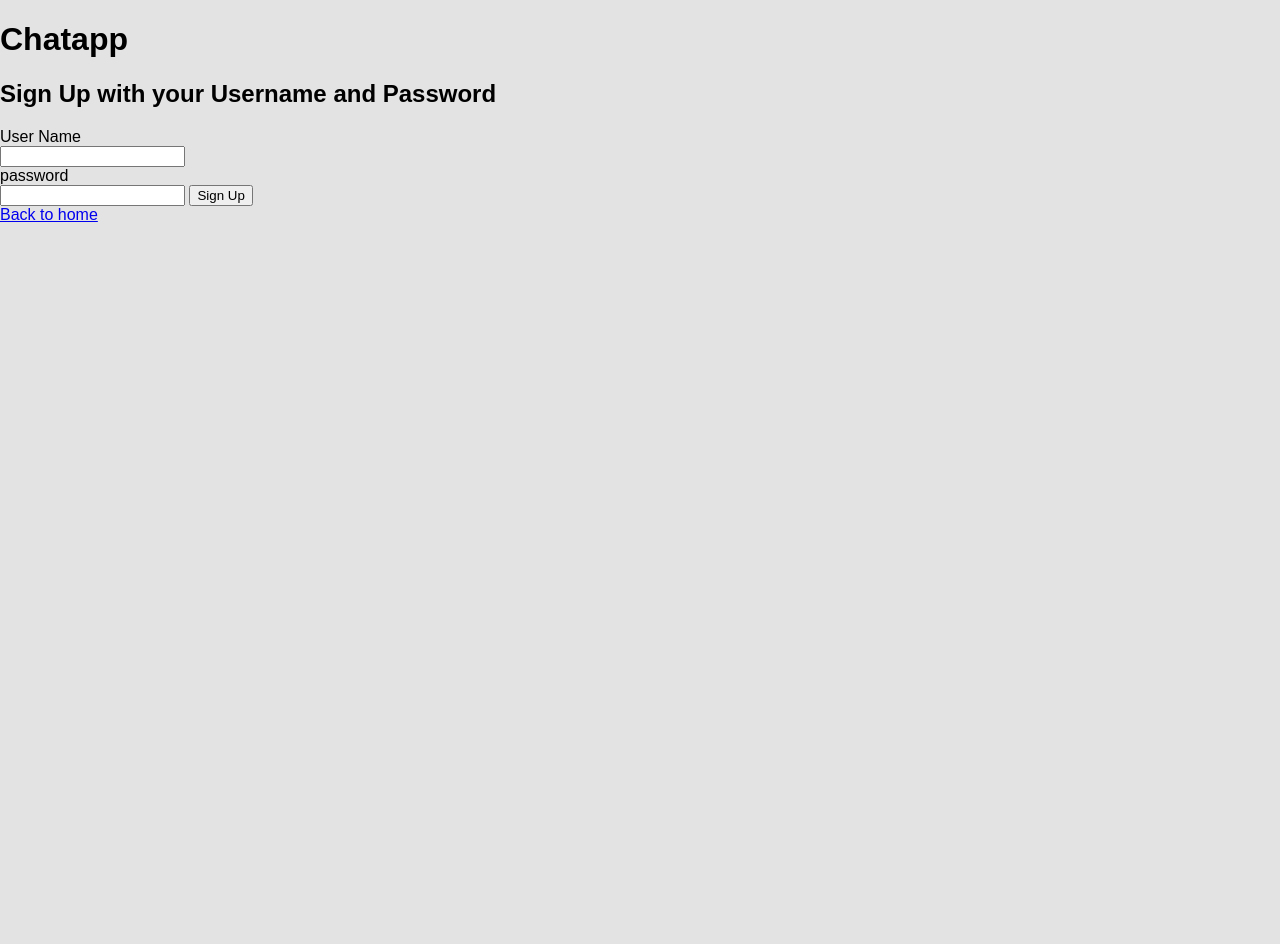
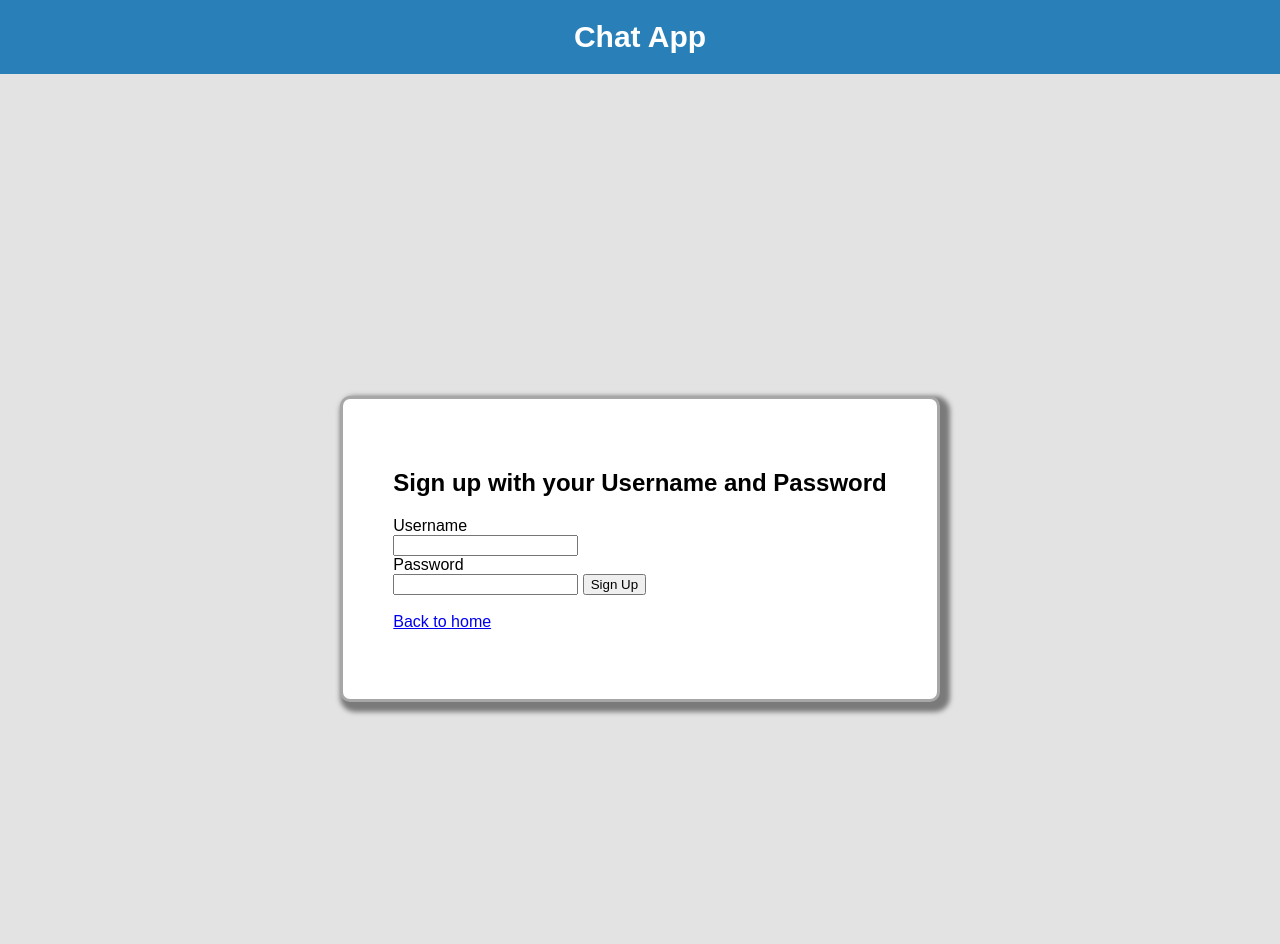
Before and after one commit to Oprixion/ChatApp, a PHP site: page /signup.php in a window 1280 px wide. Shown: the top 944 px of the page. Before the commit the page ends 222 px from the top, so only its background shows below. Run offline with PHP 8.4, Linux system fonts and the light colour scheme.

Commit message:
added signup.php styles

```diff
--- a/css/style.css
+++ b/css/style.css
@@ -144,7 +144,7 @@ body, html {
   background-color: black;
 }
 
-/* index.php styles */
+/*==================================================================================================*/
 
 header {
   display: flex;
@@ -175,10 +175,11 @@ h3 {
   background-color: white;
   text-decoration: none;
   padding: 50px;
-  border-color: rgb(167, 167, 167);
-  border-style: solid;
+  border: solid rgb(167, 167, 167);
   border-radius: 10px;
   box-shadow: 5px 5px 5px 5px #7a7a7a;
 }
 
-/* signup.php styles */
+.success {
+  background-color: black;
+}
--- a/signup.php
+++ b/signup.php
@@ -24,19 +24,31 @@ if (isset($_POST['submit'])) {
     }
 }
 ?>
-<?php if (isset($_POST['submit']) && $statement) { ?>
- <?php echo escape($_POST['username']); ?> successfully added.
-<?php } ?>
-
 <?php include "templates/header.php"; ?>
-    <h1>Chatapp</h1>
-    <h2>Sign Up with your Username and Password</h2>
-    <form method="post">
-        <label for="username">User Name</label>
-        <input type="text" name="username" id="username">
-        <label for="password">password</label>
-        <input type="password" name="password" id="password">
-        <input type="submit" name="submit" value="Sign Up">
-    </form>
-    <a href="index.php">Back to home</a>
+<!DOCTYPE html>
+<body>
+    <header>
+        <h3>Chat App</h3>
+    </header>
+    <div class="sign">
+        <div>
+            <h2>Sign up with your Username and Password</h2>
+            <form method="post">
+                <label for="username">Username</label>
+                <input type="text" name="username" id="username">
+                <label for="password">Password</label>
+                <input type="password" name="password" id="password">
+                <input type="submit" name="submit" value="Sign Up">
+            </form>
+            <br>
+            <a href="index.php">Back to home</a>
+            <br>
+            <br>
+            <?php if (isset($_POST['submit']) && $statement) { ?>
+            <?php echo escape($_POST['username']); ?> successfully added.
+            <?php } ?>
+        </div>
+    </div>
+</body>
+</html>
 <?php include "templates/footer.php"; ?>
```
Also changed, not shown: index.php (+0 -10 lines).
